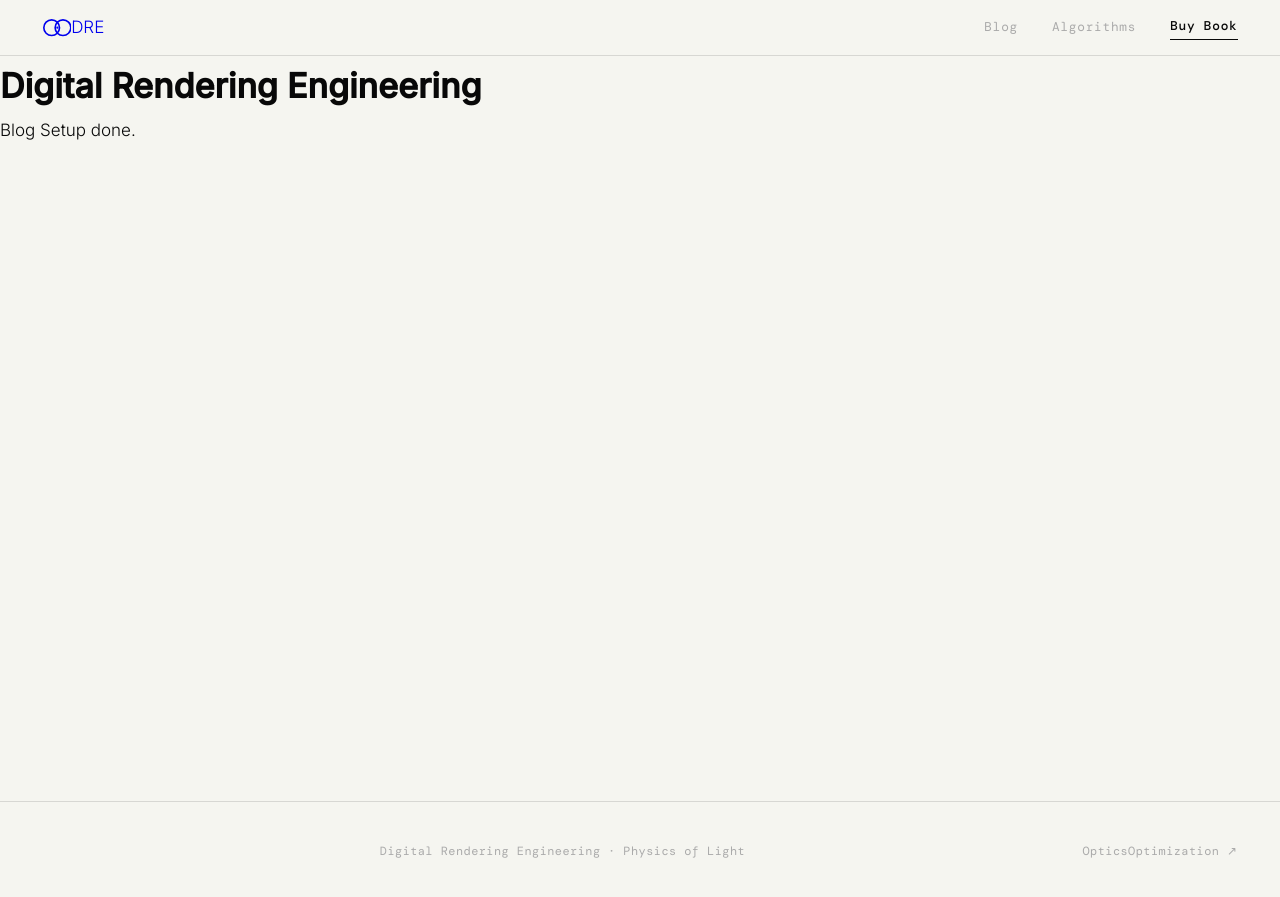
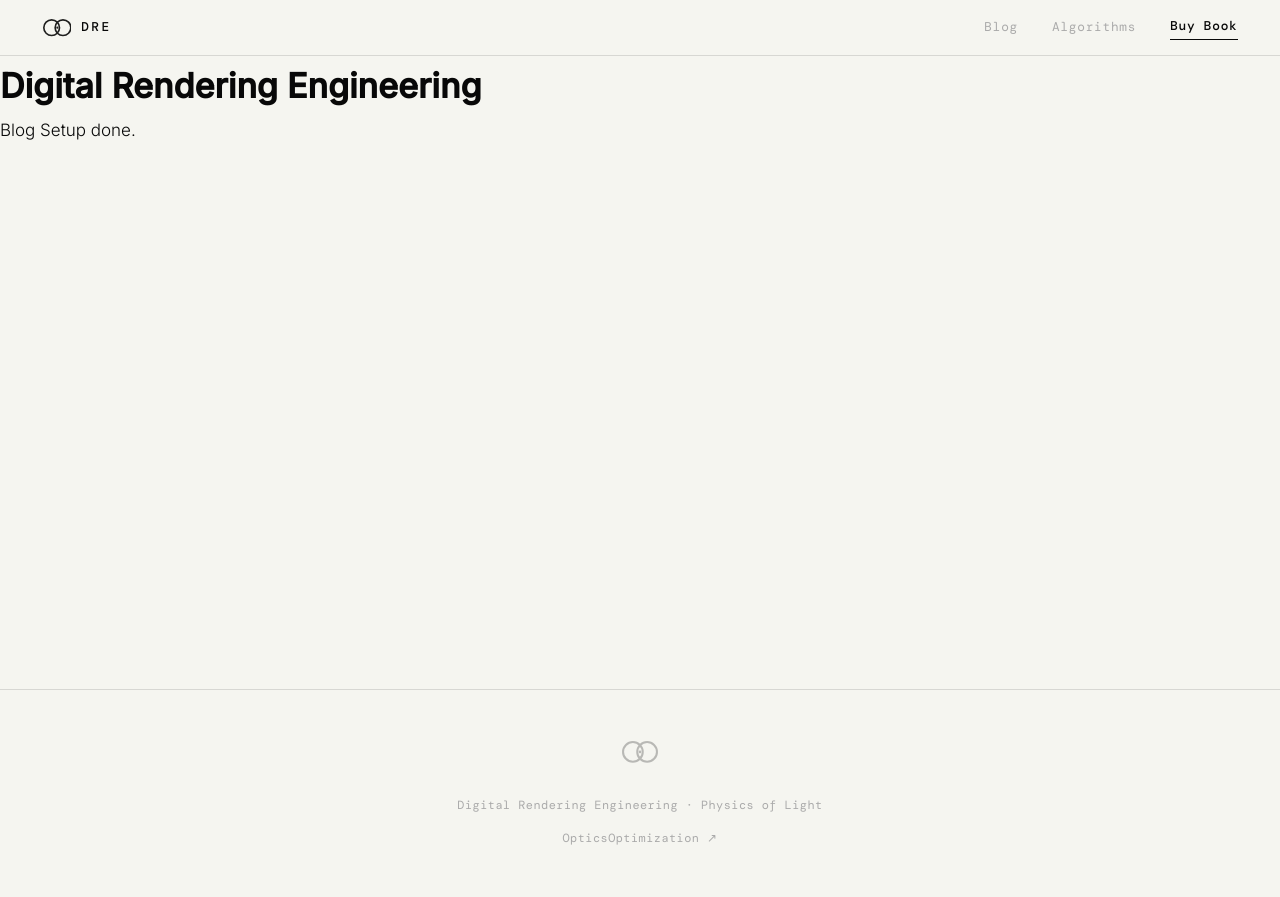
Before and after one commit to OpticsOptimization/blog, a Jekyll site: the page built from index.md, in a window 1280 px wide. Shown: the top 897 px of the page. Built offline with Jekyll 4.4.1, drawn with Linux system fonts in a browser that asks for light colours; nearby versions of some CDN libraries; some web fonts are replaced; our own code applies the rules of GitHub Pages for plain Markdown files.

Commit message:
Update logo and footer styles

```diff
--- a/assets/css/main.css
+++ b/assets/css/main.css
@@ -307,12 +307,39 @@ body {
 }
 .cta-btn:hover { opacity: 0.75; }
 
+
+/* ── LOGO MARK ────────────────────────────────────────── */
+.nav-logo {
+  display: flex; align-items: center; gap: 10px;
+  text-decoration: none; color: var(--ink);
+}
+.logo-mark {
+  width: 28px; height: auto;
+  color: var(--ink);
+  opacity: 0.9;
+}
+.logo-text {
+  font-family: var(--font-mono);
+  font-size: 0.75rem;
+  font-weight: 500;
+  letter-spacing: 0.2em;
+  text-transform: uppercase;
+  color: var(--ink);
+}
+
 /* ── FOOTER ──────────────────────────────────────────── */
 .footer {
   margin-top: auto;
   border-top: 1px solid var(--rule);
-  padding: 2rem 2.5rem;
-  display: flex; justify-content: space-between; align-items: center;
+  padding: 3rem 2.5rem;
+  display: flex; flex-direction: column;
+  align-items: center; gap: 0.75rem;
+  text-align: center;
+}
+.footer-logo { margin-bottom: 0.5rem; }
+.footer-mark {
+  width: 36px; height: auto;
+  color: var(--ink); opacity: 0.25;
 }
 .footer p {
   font-family: var(--font-mono); font-size: 0.7rem;
@@ -320,6 +347,7 @@ body {
 }
 .footer a { color: var(--mid); text-decoration: none; }
 .footer a:hover { color: var(--ink); }
+
 
 /* ── RESPONSIVE ──────────────────────────────────────── */
 @media (max-width: 640px) {
```
